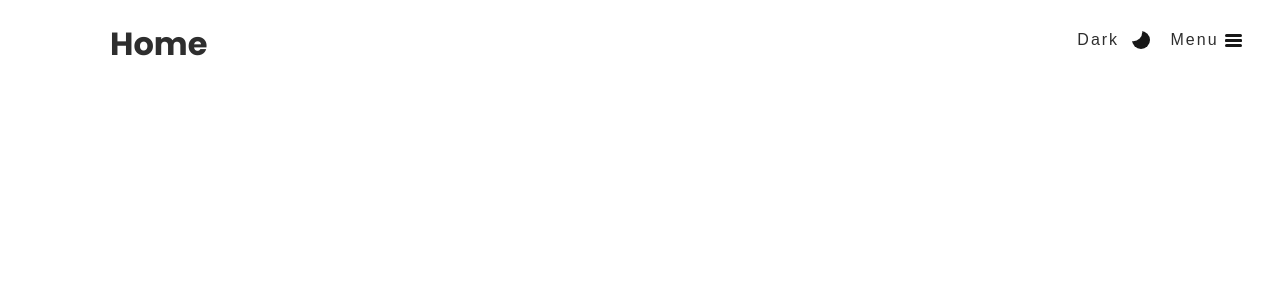
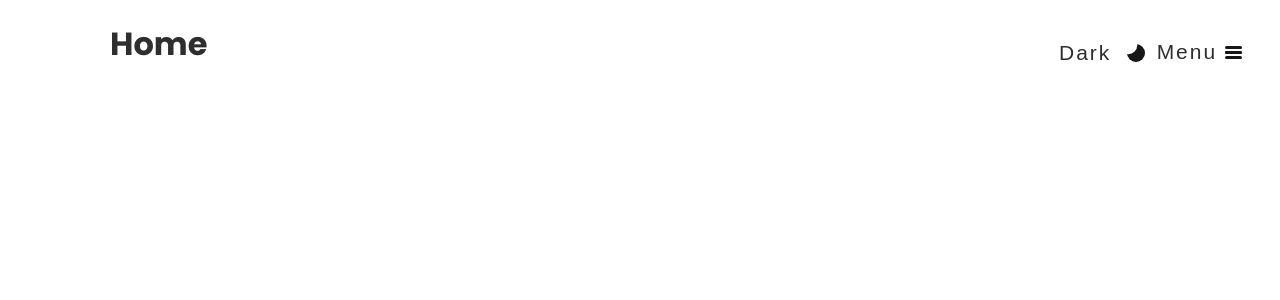
Before and after one commit to karthikshetty26/Portfolio2025, a Next.js app: page / in a window 1280 px wide. Shown: the top 300 px of the page. Built offline with nearby package versions, Linux system fonts and the light colour scheme; a web font is replaced by a local one.

Commit message:
Update navbar.module.css

```diff
--- a/src/components/navbar_ui/navbar.module.css
+++ b/src/components/navbar_ui/navbar.module.css
@@ -1,14 +1,15 @@
 /* Theme toggle */
 .theme_div {
     position: fixed;
-    right: 130px;
-    top: 31px;
+    right: 135px;
+    top: 41px;
     z-index: 998;
     display: flex;
     align-items: center;
     cursor: pointer;
     font-family: var(--font-family-secondary);
     letter-spacing: 2px;
+    font-size: 21px;
 }
 
 .dark_light_btn {
@@ -52,13 +53,14 @@
 .menu_div {
     position: fixed;
     right: 30px;
-    top: 30px;
+    top: 40px;
     z-index: 999;
     display: flex;
     align-items: center;
     cursor: pointer;
     font-family: var(--font-family-secondary);
     letter-spacing: 2px;
+    font-size: 21px;
 }
 
 #navIcon {
```
